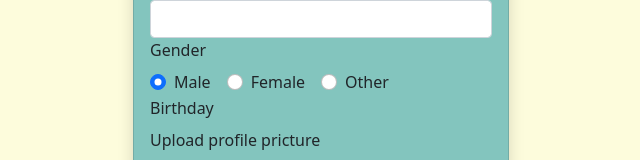
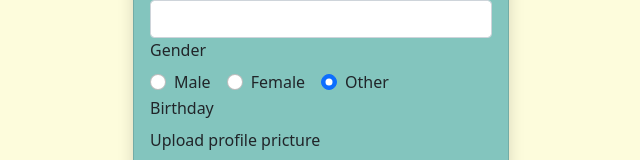
Before and after one commit to YahavSofer/Attendor-App, a React (Create React App) app in the folder my-app/: page /userform in a window 1280 px wide. Shown: the part 289-449 px from the top of the page, without its empty margins (319-959 px from the left). Built offline with nearby package versions, Linux system fonts and the light colour scheme; no server answers.

Commit message:
update userForm complete!

```diff
--- a/my-app/src/Components/UserForm.js
+++ b/my-app/src/Components/UserForm.js
@@ -1,7 +1,7 @@
 import React, {useRef, useState} from 'react'
-import {Card, Form,Container, Image, ThemeProvider} from 'react-bootstrap'
+import {Card, Form,Container, Image} from 'react-bootstrap'
 import {Button} from '@mui/material'
-import {auth, db,storage} from '../firebaseConfig'
+import {db,storage} from '../firebaseConfig'
 import { setDoc,doc} from "firebase/firestore"
 import TextField from '@mui/material/TextField'
 import AdapterDateFns from '@mui/lab/AdapterDateFns'
@@ -17,7 +17,7 @@ export default function UserForm() {
     const firstNameRef = useRef()
     const lastNameRef = useRef()
     const birthdayRef = useRef()
-    const genderRef = useRef()
+    const [gender,setGender] = useState("Other")
     const [loading, setLoading] = useState(false)
     const [image, setImage] = useState(null)
     const [imageUrl, setImageURL] = useState("")
@@ -26,6 +26,7 @@ export default function UserForm() {
     const [dateValue, setValue] = useState(Date.now())
     const [closeIconShow, setCloseIconShow] = useState(false)
     const fileRef = useRef()
+
     // storage.ref('/images/web_img_using/no_picture_available.png').getDownloadURL().then(value => { setTempImgUrl(value)})
     // console.log(tempImgUrl)
 
@@ -39,6 +40,10 @@ function handleChangePicture(e) {
         setImage(e.target.files[0]);
         setTempImgUrl(URL.createObjectURL(e.target.files[0]))
         setCloseIconShow(true)
+          }
+function handleGenderChange(e){
+    setGender(e.target.id)
+    // console.log(e.target.id)
 }
 
 function OnClickCloseIcon(){
@@ -71,8 +76,8 @@ function OnClickCloseIcon(){
             await setDoc(doc(db, "users",currentUser.uid),{
                 first: firstNameRef.current.value,
                 last: lastNameRef.current.value,
-                birthday: {dateValue},
-                // gender: genderRef.current.value,
+                birthday: dateValue,
+                gender: gender,
                 profileImage: imageUrl
 
 
@@ -106,10 +111,10 @@ function OnClickCloseIcon(){
 
                     <Form.Group id="gender" >
                         <Form.Label>Gender</Form.Label>
-                        <div >
+
+                        <fieldset value={gender} onChange={(event) => handleGenderChange(event)}>
                                 <Form.Check
                                     inline
-                            defaultChecked
                                     label="Male"
                                     name="genderGroup"
                                     type="radio"
@@ -120,14 +125,17 @@ function OnClickCloseIcon(){
                                     label="Female"
                                     name="genderGroup"
                                     type="radio"
+                                    id="Female"
                                 />
                                 <Form.Check
+                                    defaultChecked
                                     inline
                                     label="Other"
                                     name="genderGroup"
                                     type="radio"
+                                    id="Other"
                                 />
-                        </div>
+                        </fieldset>
                         </Form.Group>
                 <Form.Group id="birthday">
                 <Form.Label>Birthday</Form.Label>
```
Lines whose indentation alone changed are shown as unchanged.
